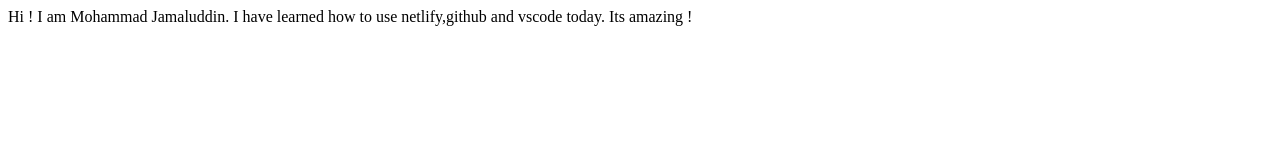
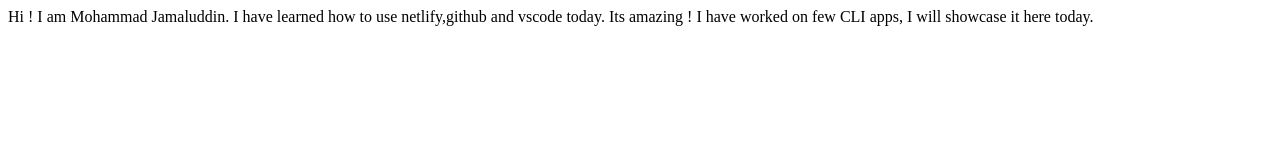
Before and after one commit to saiyed9974/jamaluddin, a plain HTML site: page index.html in a window 1280 px wide. Drawn offline with Linux system fonts and the light colour scheme.

Commit message:
Update details of project
Update details of the project

```diff
--- a/index.html
+++ b/index.html
@@ -7,5 +7,6 @@
 </head>
 <body>
     Hi ! I am Mohammad Jamaluddin. I have learned how to use netlify,github and vscode today. Its amazing !
+    I have worked on few CLI apps, I will showcase it here today.
 </body>
 </html>
```
